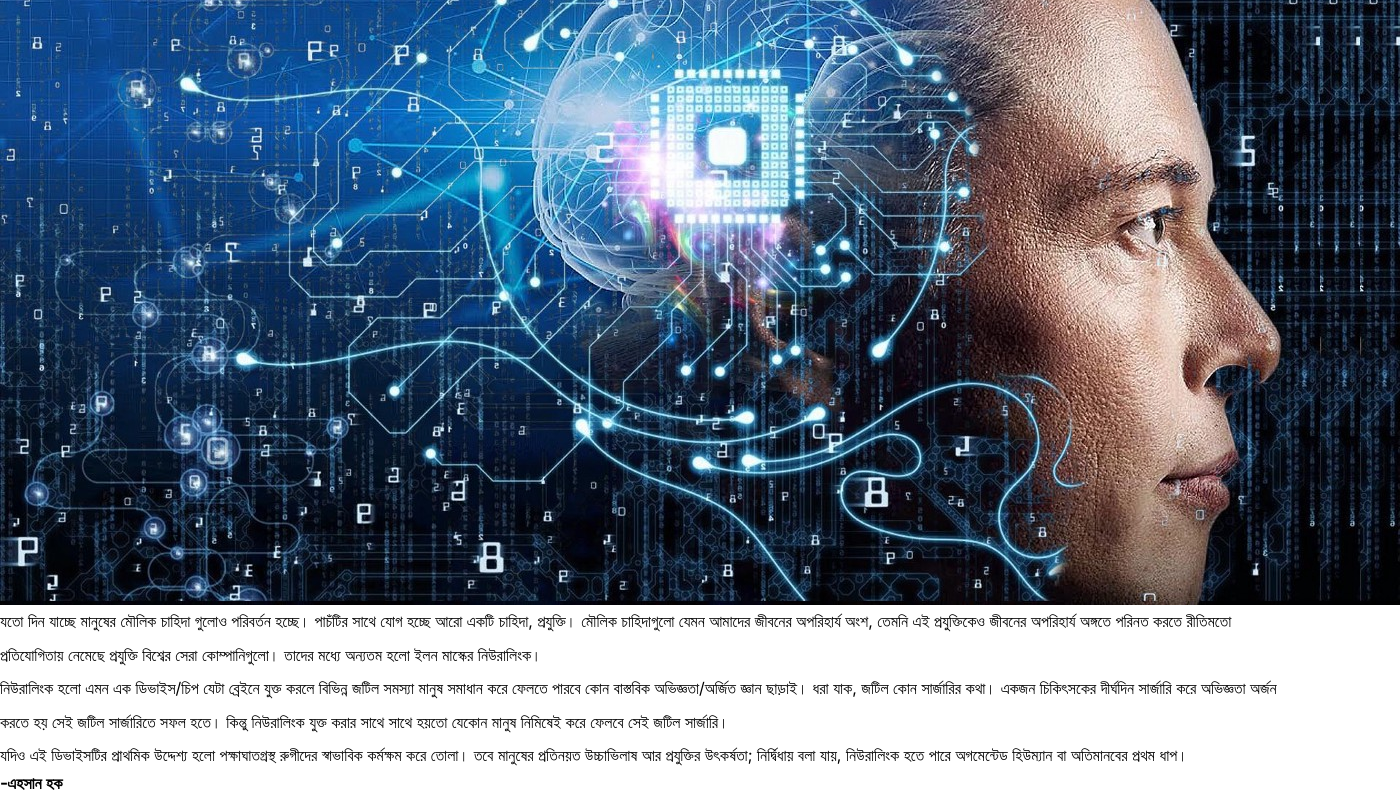
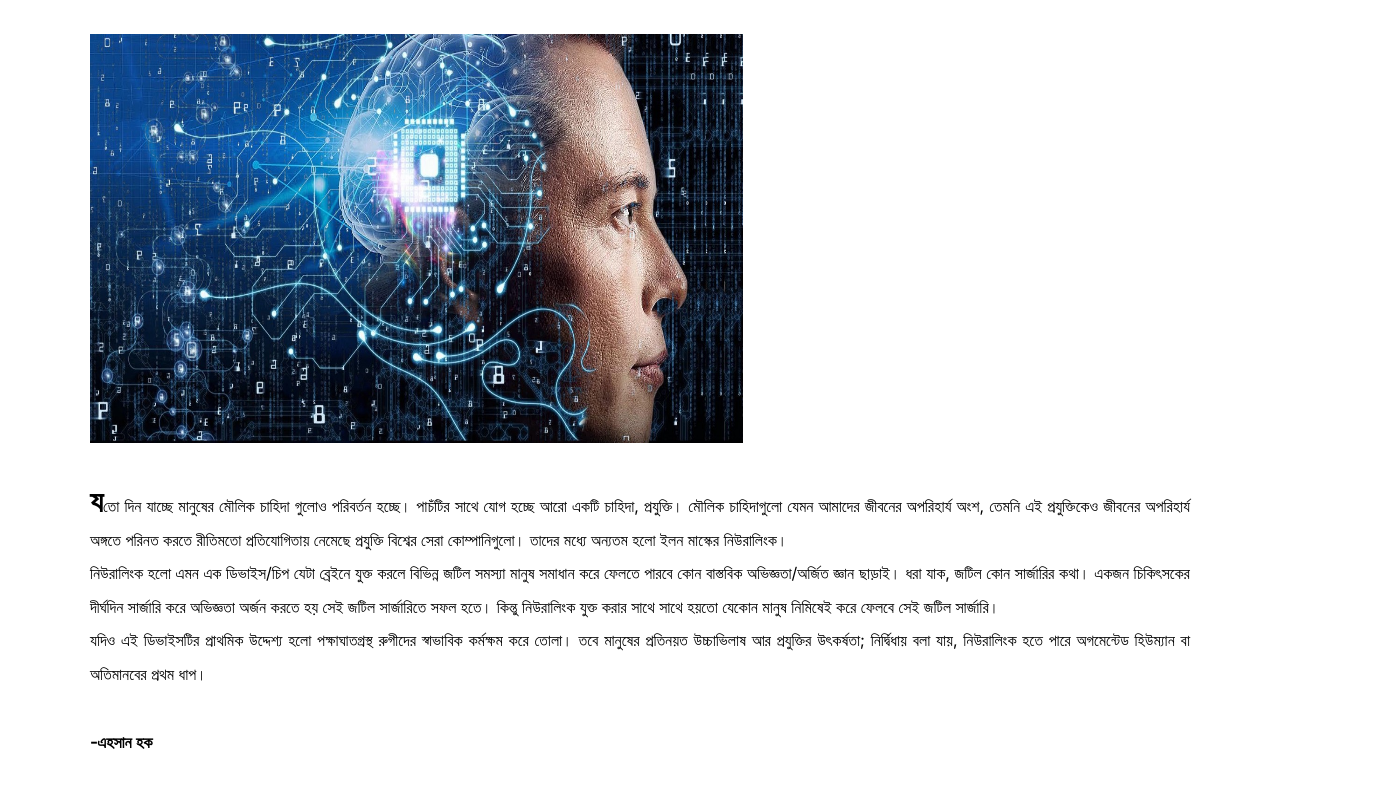
Before and after one commit to SahreyarArafat/gontobyo.com, a plain HTML site: page feature.html in a window 1280 px wide. Shown: the part 220-1010 px from the top of the page, 1400 px wide, since content can reach past the window. Drawn offline with Linux system fonts and the light colour scheme.

Commit message:
4th update

```diff
--- a/feature.html
+++ b/feature.html
@@ -12,7 +12,7 @@
     <link href="https://fonts.googleapis.com/css2?family=Inter&display=swap" rel="stylesheet">
     <!-- Eexternal CSS link is given below. -->
     <link rel="stylesheet" href="./Css/style.css">
-    <link rel="stylesheet" href="./Css/golpo.css">
+    <link rel="stylesheet" href="./Css/golpo-feature-kobita.css">
     <link rel="shortcut icon" type="x-icon" href="./Image/gontobyo-logo-200h.png">
     <title>Feature-Gontobyo</title>
 </head>
```
Also changed, not shown: golpo.html (+1 -1 lines), kobita.html (+1 -1 lines).
